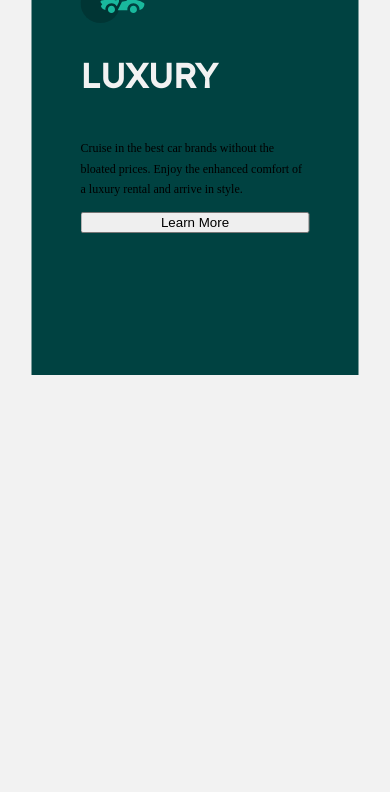
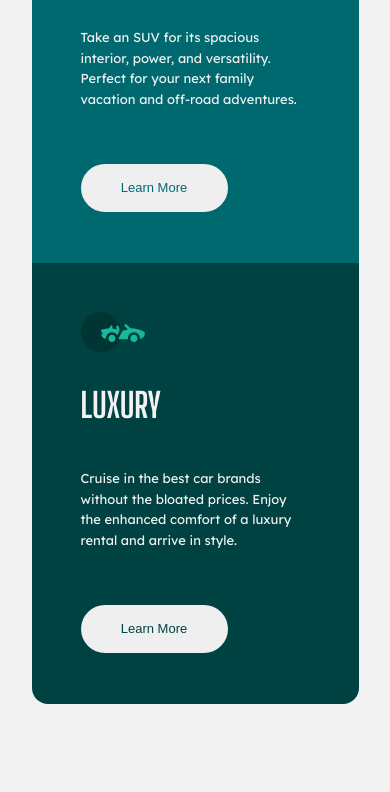
Before and after one commit to deck1801/Front--End-Challenge-3, a plain HTML site: page index.html in a window 390 px wide. Shown: the part 707-1499 px from the top of the page. Before the commit the page ends 1085 px from the top, so only its background shows below. Drawn offline with Linux system fonts and the light colour scheme.

Commit message:
mobile structure completed

```diff
--- a/app/css/_global.scss
+++ b/app/css/_global.scss
@@ -1,6 +1,5 @@
 html{
     font-size:100%;
-    box-sizing: border-box;
 }
 
 *,*::after,*::before{
@@ -8,16 +7,14 @@ html{
 }
 
 body{
+    padding: 0;
+    margin: 0;
     display: flex;
-    margin: 0;
-    padding: 0;
+    justify-content: center;
     background: $VeryLightGray;
     font-size:0.75rem;
     line-height: 1.3rem;
 
-    &.noscroll{
-        overflow: hidden;
-    }
 }
 
 h1,h2,h3{
--- a/app/css/_main.scss
+++ b/app/css/_main.scss
@@ -1,15 +1,11 @@
 .container{
-    position: absolute;
     padding: 0;
+    margin: 0 1.5rem 0 1.5rem;
     width:20.4375rem;
-    height: 82.875rem;
     display: flex;
     flex-direction: column;
-    margin: 0;
-    top:50%;
-    left:50%;
-    transform: translate(-50%,-50%);
     border-radius: 1rem;
+    background:none;
 
 
     .sec{
@@ -19,27 +15,62 @@
         flex-direction: column;
         padding:3.0625rem;
 
+
+
         svg{
             width: 4.0625rem;
             height: 2.625rem;
             margin-bottom: 2.5625rem;
+
         }
 
         h2{
             font-size: 2.125rem;
             color: $VeryLightGray;
             margin-bottom: 2.4375rem;
+            font-family: 'Big Shoulders Display', cursive;
+        }
+
+        p{
+            font-size: 0.8125rem;
             font-family: 'Lexend Deca', sans-serif;
+            color: $VeryLightGray;
+            margin-bottom: 3.375rem;
         }
+
+        .btn{
+            height: 3rem;
+            width: 9.1875rem;
+            border-radius:2rem;
+            border:none;
+            font-size: 0.8125rem;
+            color: $BrightOrange;
+
+        }
+
 
         &:nth-child(1){
             background: $BrightOrange;
+            border-top-left-radius: 1rem;
+            border-top-right-radius: 1rem;
+            margin-top: 5.5rem;
+
+
         }
         &:nth-child(2){
             background:$DarkCyan;
+            .btn{
+                color: $DarkCyan;
+            }
         }
         &:last-child{
             background: $VeryDarkCyan;
+            border-bottom-left-radius: 1rem;
+            border-bottom-right-radius: 1rem;
+            .btn{
+                color: $VeryDarkCyan;
+            }
+            margin-bottom: 5.5rem;
         }
     }
 
```
Also changed, not shown: dist/style.css, 1 other file.
